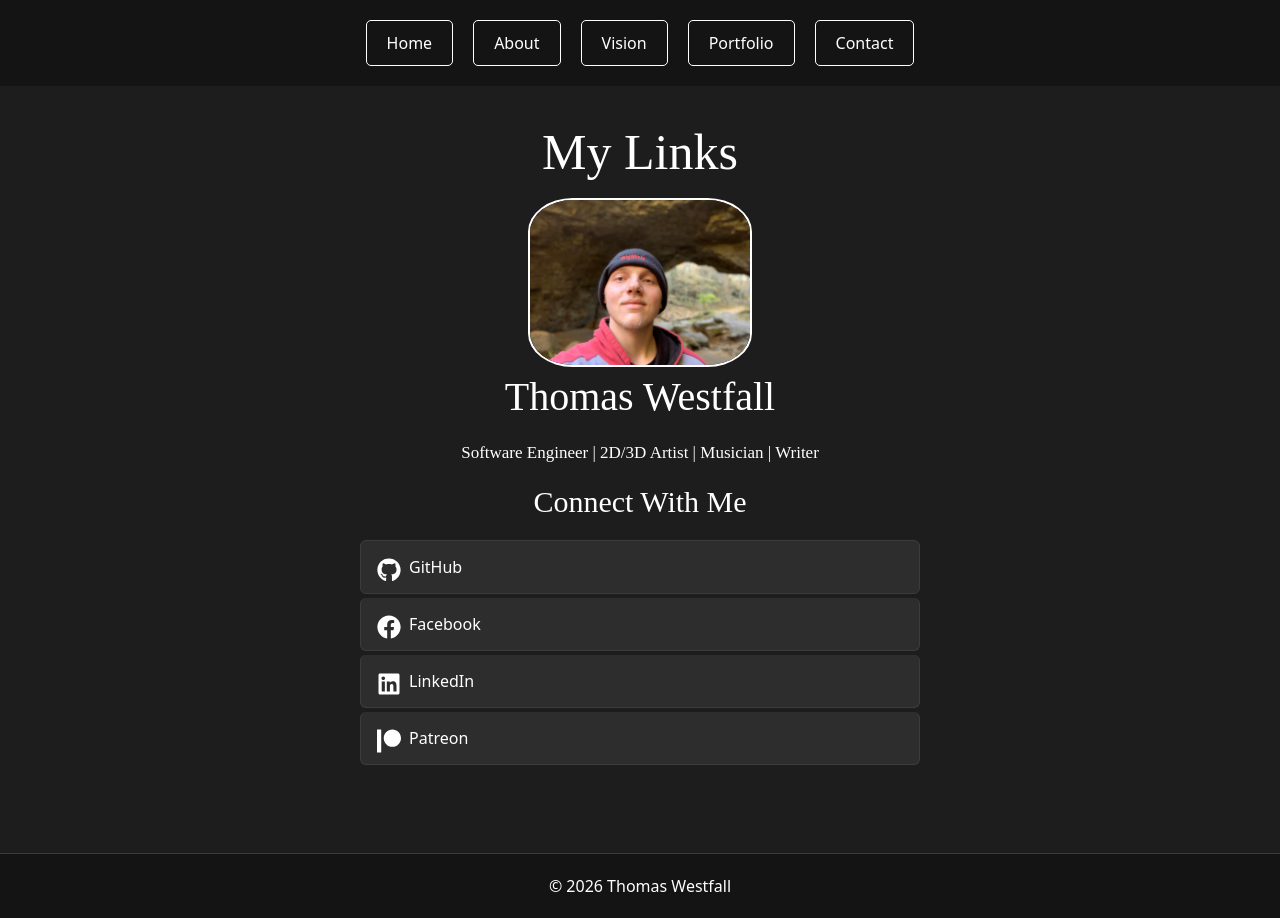
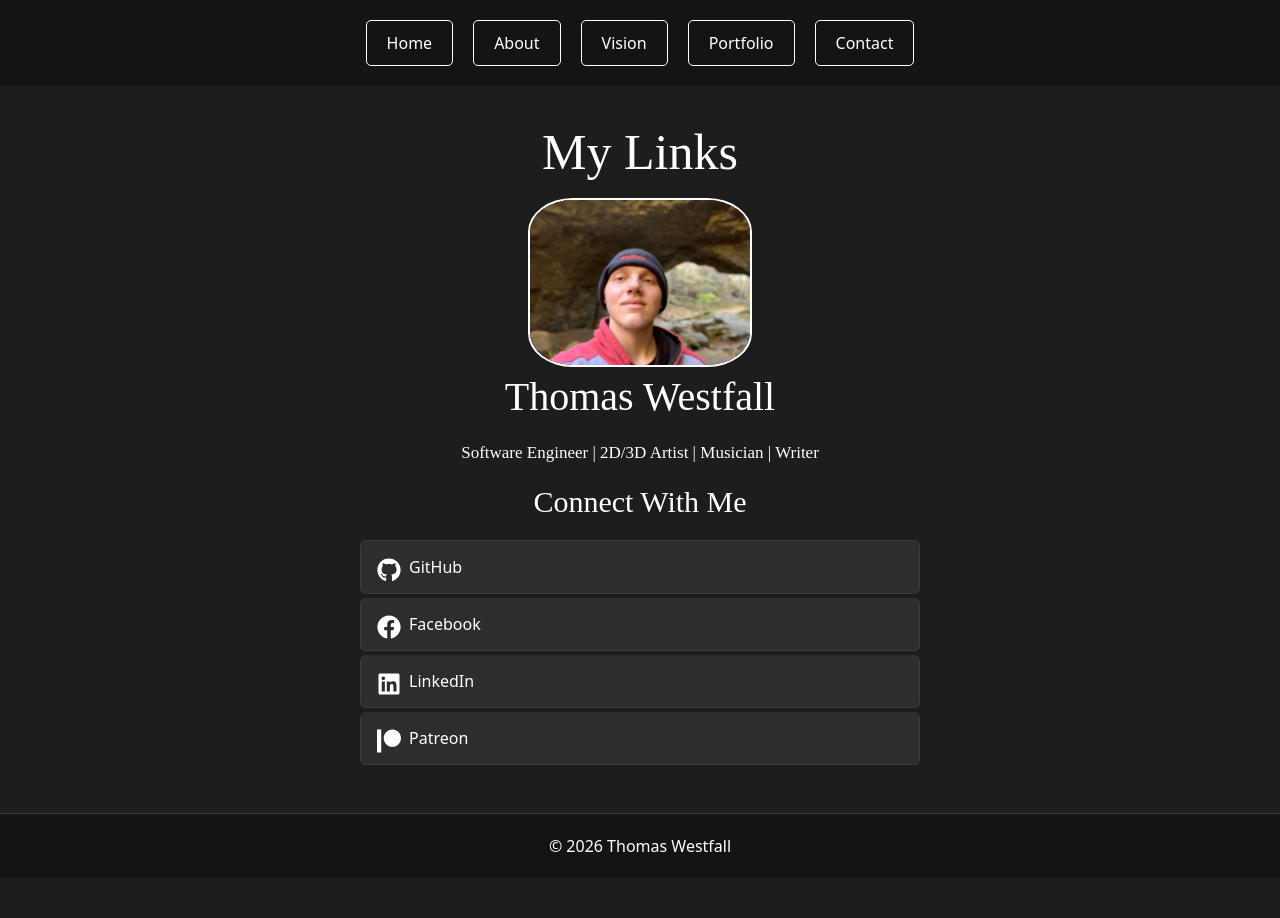
Before and after one commit to westfallt13/MyLinks, a React (Vite) app: page / in a window 1280 px wide. After the commit the page ends 878 px from the top, so only its background shows below. Built offline with nearby package versions, Linux system fonts and the light colour scheme; no server answers; a web font is replaced by a local one.

Commit message:
Fixed footer placement

```diff
--- a/src/index.css
+++ b/src/index.css
@@ -1,7 +1,18 @@
+body {
+  display: flex;
+  flex-direction: column;
+  min-height: 100vh;
+  margin: 0;
+}
+
+#root {
+  flex: 1 0 auto;
+}
+
 footer {
+  flex-shrink: 0;
   text-align: center;
   padding: 20px;
-  margin-top: 40px;
   width: 100%;
   background-color: rgb(20, 20, 20);
   border-top: 1px solid rgb(60, 60, 60);
```
